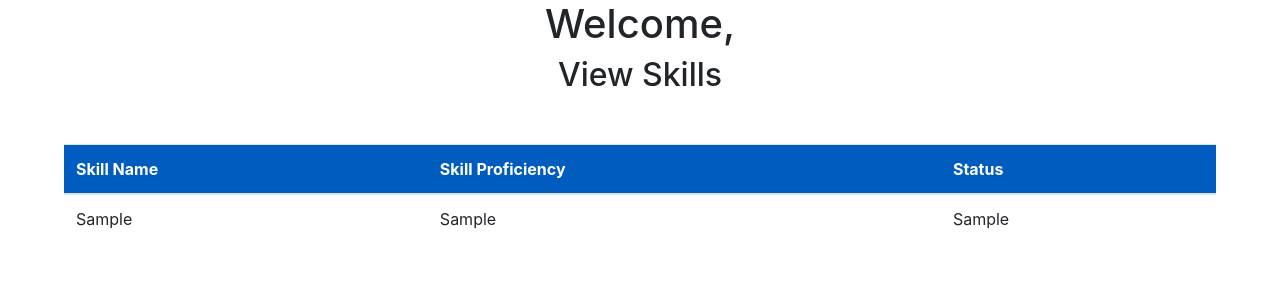
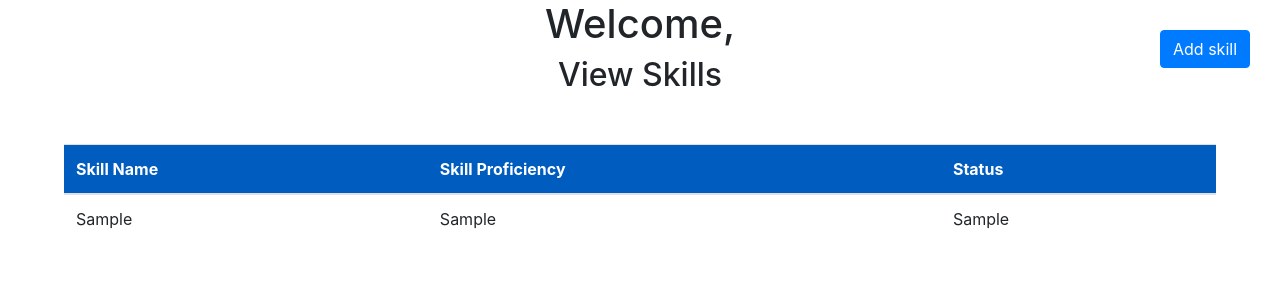
Before and after one commit to COSC481W-2022Winter/capstone-wicrosoft, a Django app: template templates/skills.html in a window 1280 px wide. Shown: the top 300 px of the page. Run offline with Django 3.2, Linux system fonts and the light colour scheme; the template is opened without the code that fills it: most values are stand-ins (such as "Sample title", 1, 10 or a date in 2020); some libraries are stand-ins or nearby versions.

Commit message:
Feat: add intial button and attempts to show modal
Added a button that successfully triggers an event with jquery. However it seems as though show doesn't work at least as I've tried

```diff
--- a/static/css/skills.css
+++ b/static/css/skills.css
@@ -8,6 +8,12 @@ width: 90%; margin-left: auto; margin-right: auto; margin-top: 50px;
 
 .skillStatus{
     display: inline-block;
+}
+.top-right{
+    position: absolute;
+    top: 30px;
+    right: 30px;
+
 }
 .pendingCircle {
     height: 15px;
--- a/static/js/addskills/skills_addskills.js
+++ b/static/js/addskills/skills_addskills.js
@@ -2,10 +2,18 @@ $(document).ready(function() {
 
     addStatusCircles();
 
+
+
+    $('#skillButton').on("click", showModal);
+
+
 } );
 
 
-
+function showModal(){
+    console.log("got here");
+    $('#exampleModal').toggle();
+}
 
 
 function addStatusCircles(){
--- a/templates/skills.html
+++ b/templates/skills.html
@@ -3,15 +3,22 @@
 <head>
     <meta charset="UTF-8">
      {% load static %}
+    <script src="{% static 'js/jquery.min.js' %}"></script>
      <link rel="stylesheet" href="{% static 'css/bootstrap.min.css' %}">
     <link rel="stylesheet" href="{% static 'css/skills.css' %}">
-    <script src="{% static 'js/jquery.min.js' %}"></script>
+
     <script src="{% static 'js/addskills/skills_addskills.js' %}"></script>
     <title>Skills</title>
 </head>
 <body>
 <h1 style="text-align: center"> Welcome, {{ user.first_name }} {{ user.last_name }} </h1>
 <h2 style="text-align: center"> View Skills </h2>
+
+<div class="top-right">
+    <button id="skillButton" type="button" class="btn btn-primary" data-bs-toggle="modal" data-bs-target="#exampleModal">
+  Add skill
+</button>
+</div>
 
 <table class="table" id="skillsTable">
   <thead class = "thead">
@@ -37,5 +44,24 @@
     {% endfor %}
   </tbody>
 </table>
+
 </body>
+<div class="modal fade" id="exampleModal" tabindex="-1" aria-labelledby="exampleModalLabel" aria-hidden="true">
+  <div class="modal-dialog">
+    <div class="modal-content">
+      <div class="modal-header">
+        <h5 class="modal-title" id="exampleModalLabel">Modal title</h5>
+        <button type="button" class="btn-close" data-bs-dismiss="modal" aria-label="Close"></button>
+      </div>
+      <div class="modal-body">
+        my modal
+      </div>
+      <div class="modal-footer">
+        <button type="button" class="btn btn-secondary" data-bs-dismiss="modal">Close</button>
+        <button type="button" class="btn btn-primary">Save changes</button>
+      </div>
+    </div>
+  </div>
+</div>
+
 </html>
```
